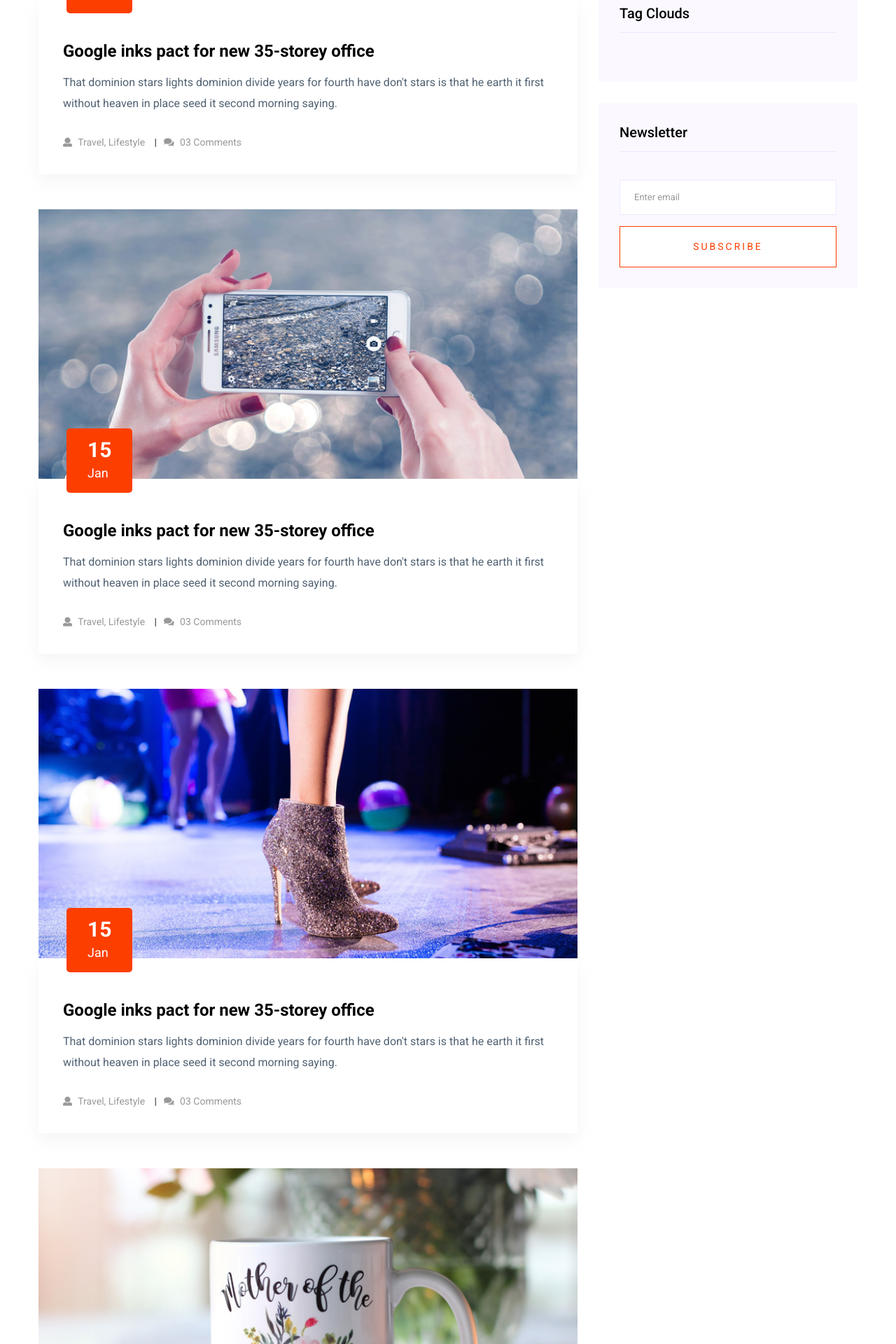
After one commit to manojneupane/Newspaper, a Django app: page /post-list/ in a window 1280 px wide. The commit adds this page. Shown: the part 1828-3748 px from the top of the page at 70% size. Run offline with Django 5.2, Linux system fonts and the light colour scheme; data that the repository does not hold is empty; some libraries are stand-ins or nearby versions.

Commit message:
About and List Added

```diff
--- a/newspaper/admin.py
+++ b/newspaper/admin.py
@@ -2,7 +2,9 @@ from django.contrib import admin
 
 admin.site.site_header="Manoj Kumar Neupane"
 # Register your models here.
-from newspaper.models import Post, Category, Tag
+from newspaper.models import Post, Category, Tag, UserProfile, Comment
 admin.site.register(Post)
 admin.site.register(Category)
 admin.site.register(Tag)
+admin.site.register(UserProfile)
+admin.site.register(Comment)
--- a/newspaper/urls.py
+++ b/newspaper/urls.py
@@ -4,4 +4,7 @@ from newspaper import views
 urlpatterns=[
     path("", views.HomeView.as_view(), name="home"),
     path("post-detail/<int:pk>/", views.PostDetailView.as_view(), name="post-detail"),
+    path("post-comment/", views.CommentView.as_view(), name="post-comment"),
+    path("about/", views.AboutView.as_view(), name="about"),
+    path("post-list/", views.PostListView.as_view(), name="post-list")
 ]
--- a/newspaper/views.py
+++ b/newspaper/views.py
@@ -1,8 +1,10 @@
 from typing import Any
 from django.db.models.query import QuerySet
-from newspaper.models import Category, Post, Tag
+from django.shortcuts import redirect, render
+from newspaper.forms import CommentForm
+from newspaper.models import Category, Post, Tag, UserProfile
 
-from django.views.generic import ListView, DetailView
+from django.views.generic import ListView, DetailView, View, TemplateView
 from datetime import timedelta
 
 from django.utils import timezone
@@ -74,3 +76,34 @@ class PostDetailView(DetailView):
         )
 
         return context
+
+
+class CommentView(View):
+    def post(self, request, *args, **kwargs):
+        form = CommentForm(request.POST)
+        post_id = request.POST["post"]
+        if form.is_valid():
+            form.save()
+            return redirect("post-detail", post_id)
+
+        post = Post.objects.get(pk=post_id)
+        return render(
+            request,
+            "aznews/detail/detail.html",
+            {"post": post, "form": form},
+        )
+
+class AboutView(TemplateView):
+    template_name="aznews/about.html"
+
+
+class PostListView(ListView):
+    model=Post
+    template_name="aznews/list/list.html"
+    context_object_name="posts"
+    paginate_by=1
+
+    def get_queryset(self):
+        return Post.objects.filter(
+            published_at__isnull=False, status="active"
+        ). order_by("-published_at")
--- a/templates/aznews/footer.html
+++ b/templates/aznews/footer.html
@@ -1,4 +1,4 @@
-
+{% load static %}
    <footer>
     <!-- Footer Start-->
     <div class="footer-area footer-padding fix">
@@ -9,7 +9,7 @@
                          <div class="single-footer-caption">
                              <!-- logo -->
                              <div class="footer-logo">
-                                 <a href="index.html"><img src="assets/img/logo/logo2_footer.png" alt=""></a>
+                                 <a href="/"><img src="{% static 'aznews/img/logo/logo2_footer.png' %}" alt=""></a>
                              </div>
                              <div class="footer-tittle">
                                  <div class="footer-pera">
@@ -40,7 +40,7 @@
                                          onblur="this.placeholder = ' Email Address '">
                                          <div class="form-icon">
                                          <button type="submit" name="submit" id="newsletter-submit"
-                                         class="email_icon newsletter-submit button-contactForm"><img src="assets/img/logo/form-iocn.png" alt=""></button>
+                                         class="email_icon newsletter-submit button-contactForm"><img src="{% static 'aznews/img/logo/form-iocn.png' %}" alt=""></button>
                                          </div>
                                          <div class="mt-10 info"></div>
                                      </form>
@@ -56,12 +56,12 @@
                          </div>
                          <div class="instagram-gellay">
                              <ul class="insta-feed">
-                                 <li><a href="#"><img src="assets/img/post/instra1.jpg" alt=""></a></li>
-                                 <li><a href="#"><img src="assets/img/post/instra2.jpg" alt=""></a></li>
-                                 <li><a href="#"><img src="assets/img/post/instra3.jpg" alt=""></a></li>
-                                 <li><a href="#"><img src="assets/img/post/instra4.jpg" alt=""></a></li>
-                                 <li><a href="#"><img src="assets/img/post/instra5.jpg" alt=""></a></li>
-                                 <li><a href="#"><img src="assets/img/post/instra6.jpg" alt=""></a></li>
+                                 <li><a href="#"><img src="{% static 'aznews/img/post/instra1.jpg' %}" alt=""></a></li>
+                                 <li><a href="#"><img src="{% static 'aznews/img/post/instra2.jpg' %}" alt=""></a></li>
+                                 <li><a href="#"><img src="{% static 'aznews/img/post/instra3.jpg' %}" alt=""></a></li>
+                                 <li><a href="#"><img src="{% static 'aznews/img/post/instra4.jpg' %}" alt=""></a></li>
+                                 <li><a href="#"><img src="{% static 'aznews/img/post/instra5.jpg' %}" alt=""></a></li>
+                                 <li><a href="#"><img src="{% static 'aznews/img/post/instra6.jpg' %}" alt=""></a></li>
                              </ul>
                          </div>
                      </div>
@@ -74,14 +74,14 @@
         <div class="container">
             <div class="footer-border">
                  <div class="row d-flex align-items-center justify-content-between">
-                     <div class="col-lg-6">
+                     <div class="col-lg-8">
                          <div class="footer-copy-right">
                              <p><!-- Link back to Colorlib can't be removed. Template is licensed under CC BY 3.0. -->
-Copyright &copy;<script>document.write(new Date().getFullYear());</script> All rights reserved | This template is made with <i class="ti-heart" aria-hidden="true"></i> by <a href="https://colorlib.com" target="_blank">Colorlib</a>
+Copyright &copy;<script>document.write(new Date().getFullYear());</script> All rights reserved MKNeupane| This template is made with <i class="ti-heart" aria-hidden="true"></i> by <a href="https://colorlib.com" target="_blank">Colorlib</a>
 <!-- Link back to Colorlib can't be removed. Template is licensed under CC BY 3.0. --></p>
                          </div>
                      </div>
-                     <div class="col-lg-6">
+                     <div class="col-lg-4">
                          <div class="footer-menu f-right">
                              <ul>
                                  <li><a href="#">Terms of use</a></li>
--- a/templates/aznews/header.html
+++ b/templates/aznews/header.html
@@ -78,10 +78,10 @@
                                         </li>
                                         {% endfor %}
                                         <li>
-                                            <a href="about.html">About</a>
+                                            <a href="{% url 'about' %}">About</a>
                                         </li>
                                         <li>
-                                            <a href="latest_news.html">Latest News</a>
+                                            <a href="{% url 'post-list' %}">Latest News</a>
                                         </li>
                                         <li>
                                             <a href="contact.html">Contact</a>
--- a/templates/aznews/home/trending/trending_right.html
+++ b/templates/aznews/home/trending/trending_right.html
@@ -12,7 +12,7 @@
         <div class="trand-right-cap">
           <span class="color1">{{ post.category.name }}</span>
           <h4>
-            <a href="{% url 'post-detail' featured_post.pk %}">{{ post.title|truncatechars:40 }}</a>
+            <a href="{% url 'post-detail' post.pk %}">{{ post.title|truncatechars:40 }}</a>
           </h4>
         </div>
       </div>
--- /dev/null
+++ b/templates/aznews/list/list.html
@@ -0,0 +1,185 @@
+{% include "aznews/base.html" %}
+
+{% block content %}
+    <!-- ================Blog Area================ -->
+    <section class="blog_area section-padding">
+        <div class="container">
+            <div class="row">
+                <div class="col-lg-8 mb-5 mb-lg-0">
+                    <div class="blog_left_sidebar">
+                        <article class="blog_item">
+                            <div class="blog_item_img">
+                                <img class="card-img rounded-0"
+                                     src="assets/img/blog/single_blog_1.png"
+                                     alt="">
+                                <a href="#" class="blog_item_date">
+                                    <h3>15</h3>
+                                    <p>Jan</p>
+                                </a>
+                            </div>
+                            <div class="blog_details">
+                                <a class="d-inline-block" href="single-blog.html">
+                                    <h2>Google inks pact for new 35-storey office</h2>
+                                </a>
+                                <p>
+                                    That dominion stars lights dominion divide years for fourth have don't stars is that
+                                    he earth it first without heaven in place seed it second morning saying.
+                                </p>
+                                <ul class="blog-info-link">
+                                    <li>
+                                        <a href="#"><i class="fa fa-user"></i> Travel, Lifestyle</a>
+                                    </li>
+                                    <li>
+                                        <a href="#"><i class="fa fa-comments"></i> 03 Comments</a>
+                                    </li>
+                                </ul>
+                            </div>
+                        </article>
+                        <article class="blog_item">
+                            <div class="blog_item_img">
+                                <img class="card-img rounded-0"
+                                     src="assets/img/blog/single_blog_2.png"
+                                     alt="">
+                                <a href="#" class="blog_item_date">
+                                    <h3>15</h3>
+                                    <p>Jan</p>
+                                </a>
+                            </div>
+                            <div class="blog_details">
+                                <a class="d-inline-block" href="single-blog.html">
+                                    <h2>Google inks pact for new 35-storey office</h2>
+                                </a>
+                                <p>
+                                    That dominion stars lights dominion divide years for fourth have don't stars is that
+                                    he earth it first without heaven in place seed it second morning saying.
+                                </p>
+                                <ul class="blog-info-link">
+                                    <li>
+                                        <a href="#"><i class="fa fa-user"></i> Travel, Lifestyle</a>
+                                    </li>
+                                    <li>
+                                        <a href="#"><i class="fa fa-comments"></i> 03 Comments</a>
+                                    </li>
+                                </ul>
+                            </div>
+                        </article>
+                        <article class="blog_item">
+                            <div class="blog_item_img">
+                                <img class="card-img rounded-0"
+                                     src="assets/img/blog/single_blog_3.png"
+                                     alt="">
+                                <a href="#" class="blog_item_date">
+                                    <h3>15</h3>
+                                    <p>Jan</p>
+                                </a>
+                            </div>
+                            <div class="blog_details">
+                                <a class="d-inline-block" href="single-blog.html">
+                                    <h2>Google inks pact for new 35-storey office</h2>
+                                </a>
+                                <p>
+                                    That dominion stars lights dominion divide years for fourth have don't stars is that
+                                    he earth it first without heaven in place seed it second morning saying.
+                                </p>
+                                <ul class="blog-info-link">
+                                    <li>
+                                        <a href="#"><i class="fa fa-user"></i> Travel, Lifestyle</a>
+                                    </li>
+                                    <li>
+                                        <a href="#"><i class="fa fa-comments"></i> 03 Comments</a>
+                                    </li>
+                                </ul>
+                            </div>
+                        </article>
+                        <article class="blog_item">
+                            <div class="blog_item_img">
+                                <img class="card-img rounded-0"
+                                     src="assets/img/blog/single_blog_4.png"
+                                     alt="">
+                                <a href="#" class="blog_item_date">
+                                    <h3>15</h3>
+                                    <p>Jan</p>
+                                </a>
+                            </div>
+                            <div class="blog_details">
+                                <a class="d-inline-block" href="single-blog.html">
+                                    <h2>Google inks pact for new 35-storey office</h2>
+                                </a>
+                                <p>
+                                    That dominion stars lights dominion divide years for fourth have don't stars is that
+                                    he earth it first without heaven in place seed it second morning saying.
+                                </p>
+                                <ul class="blog-info-link">
+                                    <li>
+                                        <a href="#"><i class="fa fa-user"></i> Travel, Lifestyle</a>
+                                    </li>
+                                    <li>
+                                        <a href="#"><i class="fa fa-comments"></i> 03 Comments</a>
+                                    </li>
+                                </ul>
+                            </div>
+                        </article>
+                        <article class="blog_item">
+                            <div class="blog_item_img">
+                                <img class="card-img rounded-0"
+                                     src="assets/img/blog/single_blog_5.png"
+                                     alt="">
+                                <a href="#" class="blog_item_date">
+                                    <h3>15</h3>
+                                    <p>Jan</p>
+                                </a>
+                            </div>
+                            <div class="blog_details">
+                                <a class="d-inline-block" href="single-blog.html">
+                                    <h2>Google inks pact for new 35-storey office</h2>
+                                </a>
+                                <p>
+                                    That dominion stars lights dominion divide years for fourth have don't stars is that
+                                    he earth it first without heaven in place seed it second morning saying.
+                                </p>
+                                <ul class="blog-info-link">
+                                    <li>
+                                        <a href="#"><i class="fa fa-user"></i> Travel, Lifestyle</a>
+                                    </li>
+                                    <li>
+                                        <a href="#"><i class="fa fa-comments"></i> 03 Comments</a>
+                                    </li>
+                                </ul>
+                            </div>
+                        </article>
+                        <nav class="blog-pagination justify-content-center d-flex">
+                            <ul class="pagination">
+                                <li class="page-item">
+                                    <a href="#" class="page-link" aria-label="Previous">
+                                        <i class="ti-angle-left"></i>
+                                    </a>
+                                </li>
+                                <li class="page-item">
+                                    <a href="#" class="page-link">1</a>
+                                </li>
+                                <li class="page-item active">
+                                    <a href="#" class="page-link">2</a>
+                                </li>
+                                <li class="page-item">
+                                    <a href="#" class="page-link" aria-label="Next">
+                                        <i class="ti-angle-right"></i>
+                                    </a>
+                                </li>
+                            </ul>
+                        </nav>
+                    </div>
+                </div>
+                <div class="col-lg-4">
+                    <div class="blog_right_sidebar">
+                        {% include "aznews/detail/right/search_form.html" %}
+                        {% include "aznews/detail/right/categories.html" %}
+                        {% include "aznews/detail/right/popular_posts.html" %}
+                        {% include "aznews/detail/right/tags.html" %}
+                        {% include "aznews/detail/right/newsletter.html" %}
+                    </div>
+                </div>
+            </div>
+        </div>
+    </section>
+    <!--================Blog Area =================-->
+{% endblock content %}
```
Also changed, not shown: newspaper/forms.py (added, +7 -0 lines), newspaper/models.py (+20 -0 lines), templates/aznews/about.html (added, +107 -0 lines), templates/aznews/detail/left/comment_form.html (+35 -8 lines), templates/aznews/detail/left/comment_list.html (+9 -58 lines), templates/aznews/detail/left/post_author.html (+6 -4 lines), templates/aznews/detail/left/post_nav1.html (deleted, +0 -69 lines), templates/aznews/home/trending/trending_title.html (+4 -3 lines), newspaper/migrations/0002_alter_post_status_alter_post_view_count_userprofile.py (added), newspaper/migrations/0003_comment.py (added).
